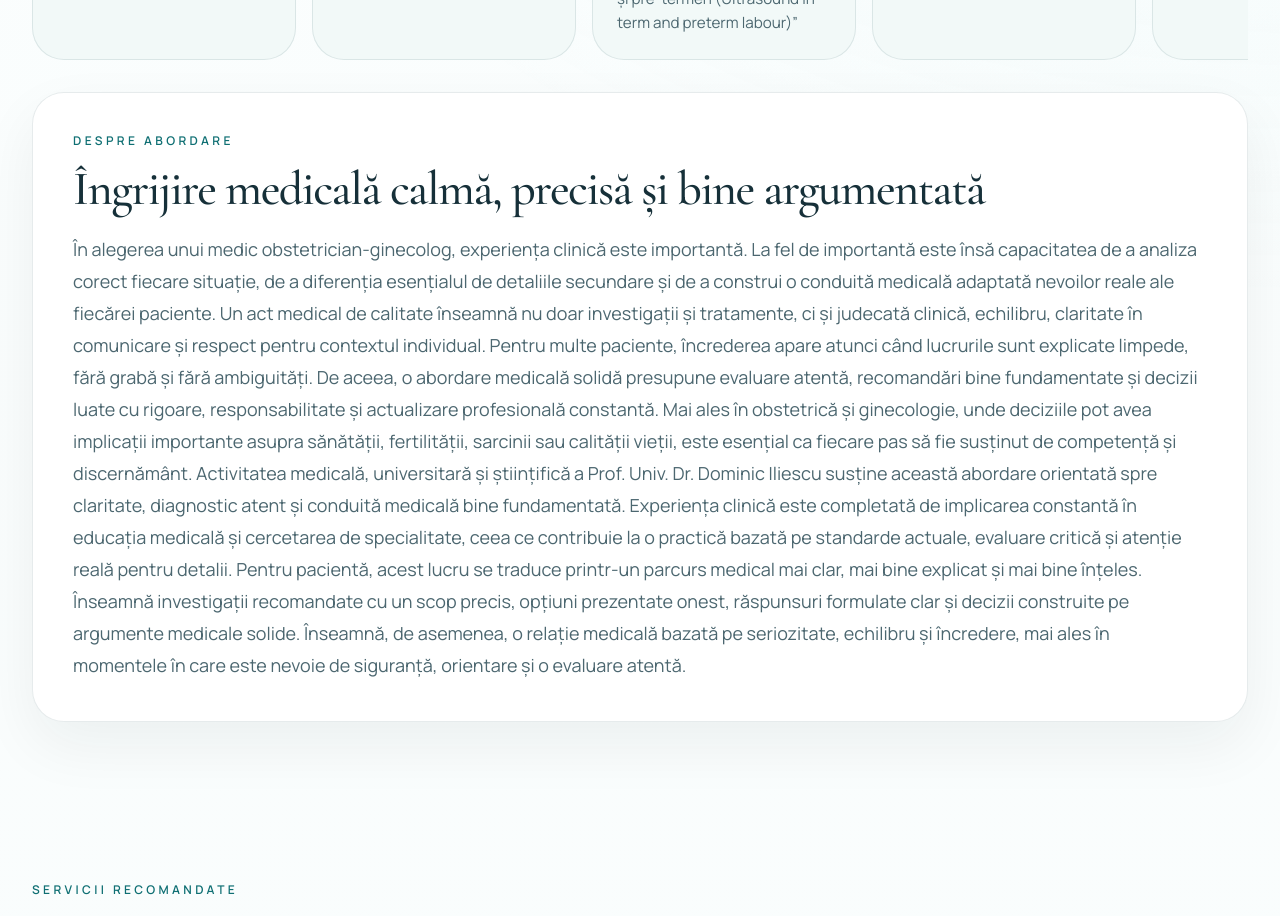
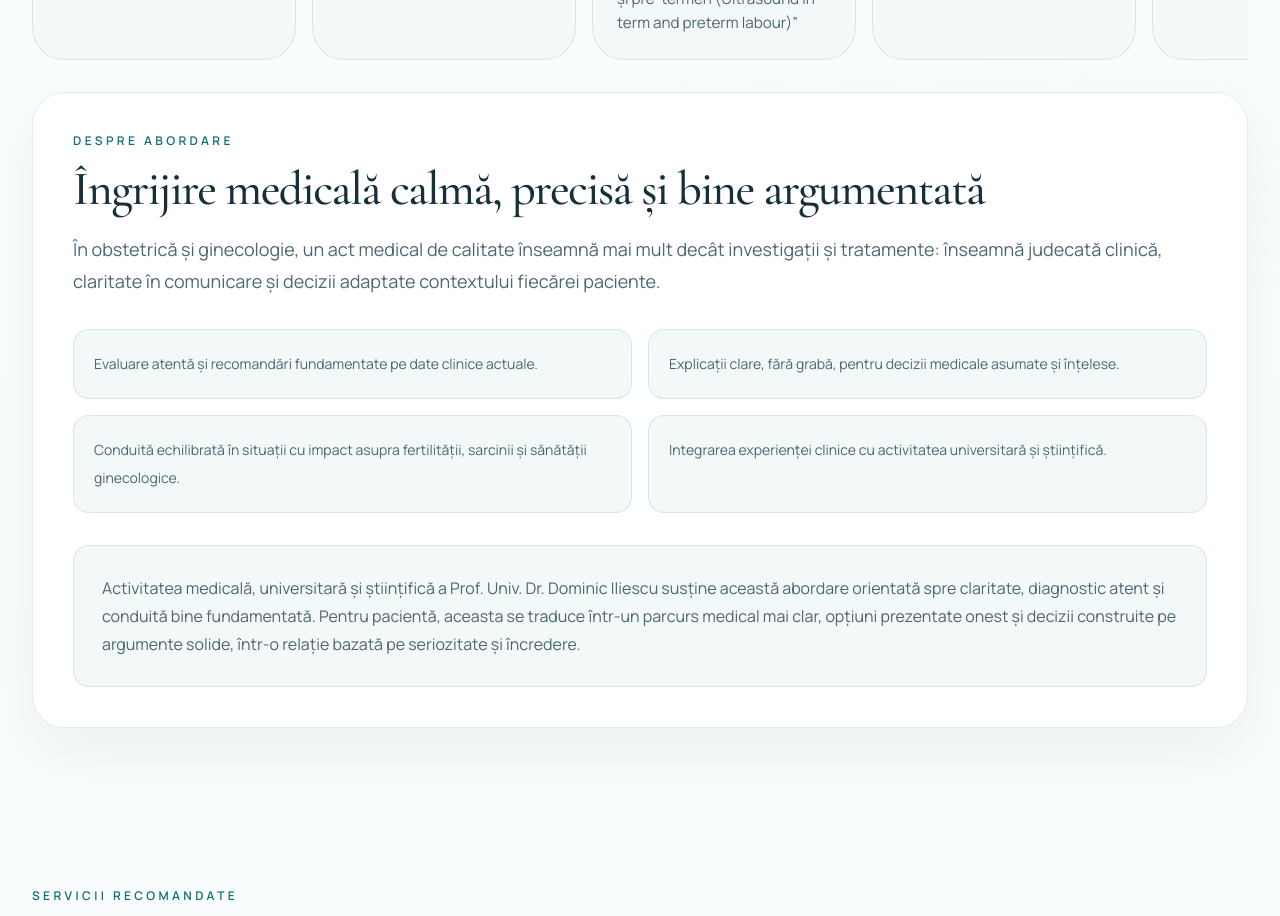
Before and after one commit to SynNabres/IliescuDominic, a Next.js app: page / in a window 1280 px wide. Shown: the part 1160-2076 px from the top of the page. Built offline with nearby package versions, Linux system fonts and the light colour scheme; no server answers.

Commit message:
Refine Despre abordare section layout and readability

```diff
--- a/src/app/page.tsx
+++ b/src/app/page.tsx
@@ -115,16 +115,38 @@ export default function HomePage() {
           </div>
 
           <div className="rounded-[2rem] border border-[var(--color-border)] bg-white p-7 shadow-[0_24px_60px_rgba(15,35,42,0.06)] sm:p-10">
-            <div>
+            <div className="space-y-8">
               <SectionHeading
                 className="max-w-none"
                 eyebrow="Despre abordare"
                 title="Îngrijire medicală calmă, precisă și bine argumentată"
-                description="În alegerea unui medic obstetrician-ginecolog, experiența clinică este importantă. La fel de importantă este însă capacitatea de a analiza corect fiecare situație, de a diferenția esențialul de detaliile secundare și de a construi o conduită medicală adaptată nevoilor reale ale fiecărei paciente. Un act medical de calitate înseamnă nu doar investigații și tratamente, ci și judecată clinică, echilibru, claritate în comunicare și respect pentru contextul individual.
-                Pentru multe paciente, încrederea apare atunci când lucrurile sunt explicate limpede, fără grabă și fără ambiguități. De aceea, o abordare medicală solidă presupune evaluare atentă, recomandări bine fundamentate și decizii luate cu rigoare, responsabilitate și actualizare profesională constantă. Mai ales în obstetrică și ginecologie, unde deciziile pot avea implicații importante asupra sănătății, fertilității, sarcinii sau calității vieții, este esențial ca fiecare pas să fie susținut de competență și discernământ.
-                Activitatea medicală, universitară și științifică a Prof. Univ. Dr. Dominic Iliescu susține această abordare orientată spre claritate, diagnostic atent și conduită medicală bine fundamentată. Experiența clinică este completată de implicarea constantă în educația medicală și cercetarea de specialitate, ceea ce contribuie la o practică bazată pe standarde actuale, evaluare critică și atenție reală pentru detalii.
-                Pentru pacientă, acest lucru se traduce printr-un parcurs medical mai clar, mai bine explicat și mai bine înțeles. Înseamnă investigații recomandate cu un scop precis, opțiuni prezentate onest, răspunsuri formulate clar și decizii construite pe argumente medicale solide. Înseamnă, de asemenea, o relație medicală bazată pe seriozitate, echilibru și încredere, mai ales în momentele în care este nevoie de siguranță, orientare și o evaluare atentă."
+                description="În obstetrică și ginecologie, un act medical de calitate înseamnă mai mult decât investigații și tratamente: înseamnă judecată clinică, claritate în comunicare și decizii adaptate contextului fiecărei paciente."
               />
+
+              <div className="grid gap-4 sm:grid-cols-2">
+                {[
+                  "Evaluare atentă și recomandări fundamentate pe date clinice actuale.",
+                  "Explicații clare, fără grabă, pentru decizii medicale asumate și înțelese.",
+                  "Conduită echilibrată în situații cu impact asupra fertilității, sarcinii și sănătății ginecologice.",
+                  "Integrarea experienței clinice cu activitatea universitară și științifică.",
+                ].map((item) => (
+                  <article
+                    key={item}
+                    className="rounded-2xl border border-[var(--color-border)] bg-[var(--color-surface)] p-5"
+                  >
+                    <p className="text-sm leading-7 text-[var(--color-muted)]">{item}</p>
+                  </article>
+                ))}
+              </div>
+
+              <div className="rounded-2xl border border-[var(--color-border)] bg-[var(--color-surface)] p-6 sm:p-7">
+                <p className="text-sm leading-7 text-[var(--color-muted)] sm:text-base">
+                  Activitatea medicală, universitară și științifică a Prof. Univ. Dr. Dominic Iliescu susține
+                  această abordare orientată spre claritate, diagnostic atent și conduită bine fundamentată. Pentru
+                  pacientă, aceasta se traduce într-un parcurs medical mai clar, opțiuni prezentate onest și decizii
+                  construite pe argumente solide, într-o relație bazată pe seriozitate și încredere.
+                </p>
+              </div>
             </div>
           </div>
         </Container>
```
